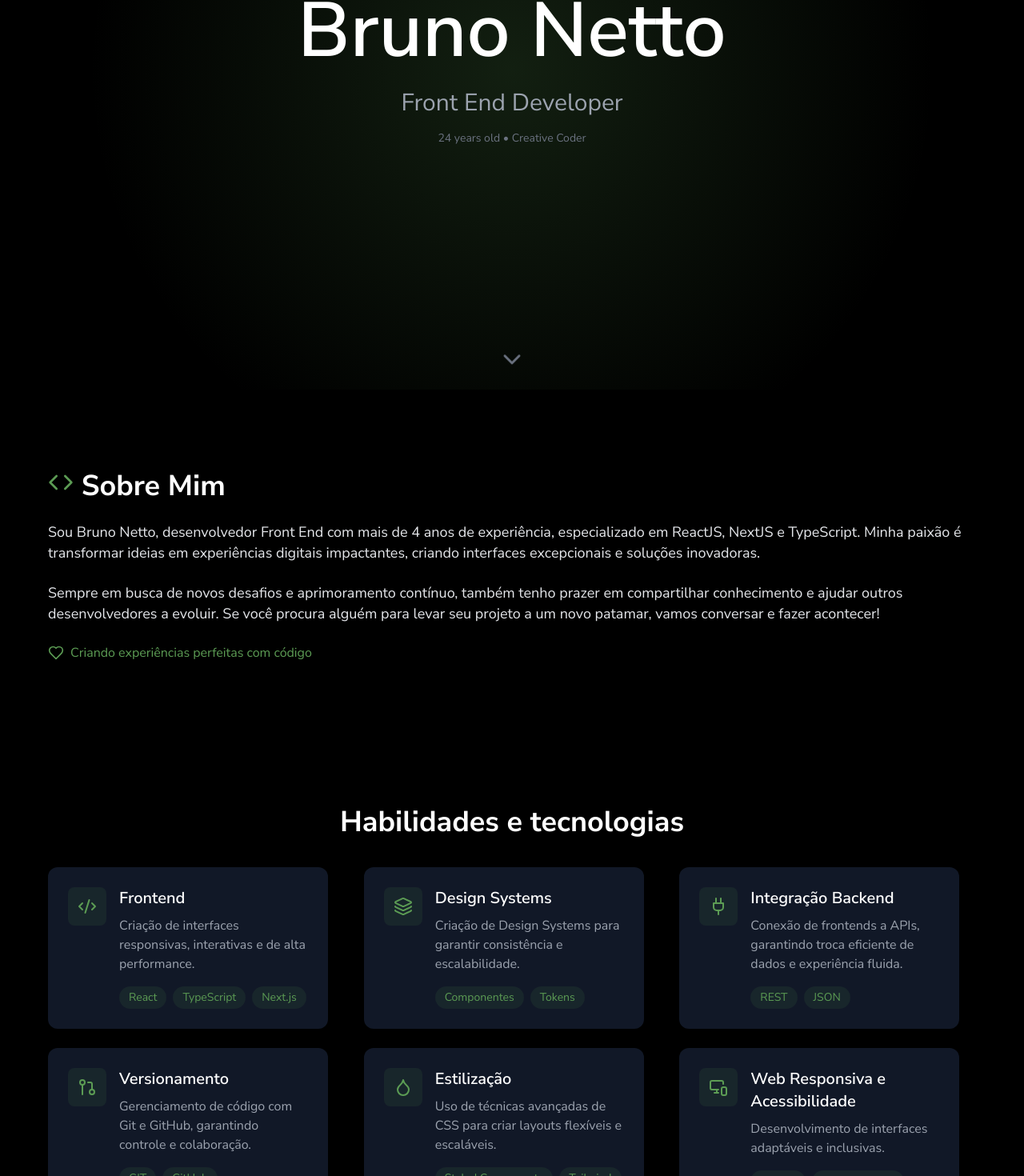
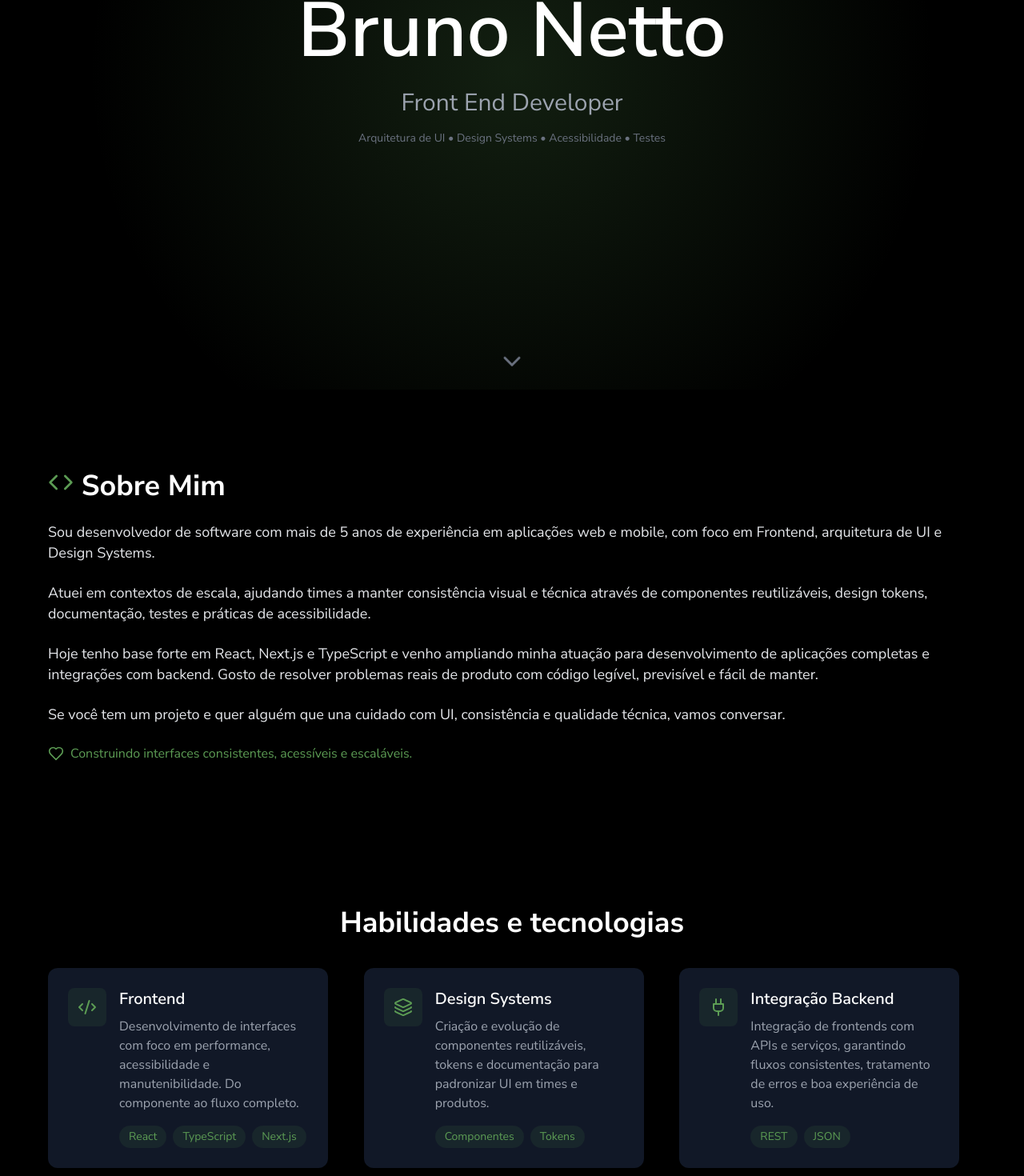
Before and after one commit to nettobruno/portfolio-2025, a Next.js app: page / in a window 1280 px wide. Shown: the part 313-1783 px from the top of the page at 80% size. Built offline with nearby package versions, Linux system fonts and the light colour scheme.

Commit message:
Atualização do conteúdo textual do projeto

```diff
--- a/src/constants/projects.ts
+++ b/src/constants/projects.ts
@@ -1,7 +1,7 @@
 export const projects = [
   {
     title: 'Estima',
-    description: 'Estima é um Planning Poker gratuito e em tempo real, criado para ajudar equipes ágeis a fazer estimativas de forma simples, colaborativa e sem burocracia.',
+    description: 'Estima é um Planning Poker gratuito e em tempo real para ajudar equipes a fazer estimativas de forma simples e colaborativa, sem depender de ferramentas pagas. Construído com foco em baixa fricção e sincronização rápida entre participantes.',
     image: '/images/estima.png',
     tags: ['NextJS', 'Tailwind', 'Firebase'],
     codeUrl: 'https://github.com/nettobruno/estima',
@@ -9,7 +9,7 @@ export const projects = [
   },
   {
     title: 'Contact Manager',
-    description: 'Contact Manager é um gerenciador de contatos simples e eficiente, que ajuda você a organizar, visualizar e acessar suas informações em um só lugar.',
+    description: 'Contact Manager é um gerenciador de contatos simples para organizar, buscar e acessar informações rapidamente em um só lugar. Estou construindo com foco em UX direta e estrutura escalável para crescer com novas funcionalidades.',
     image: '/images/contact-manager.png',
     tags: ['NextJS', 'Tailwind', 'Typescript'],
     codeUrl: 'https://github.com/nettobruno/contact-manager',
@@ -17,7 +17,7 @@ export const projects = [
   },
   {
     title: 'Weather Dashboard',
-    description: 'A beautiful weather dashboard with animated visualizations and detailed forecasts using modern APIs.',
+    description: 'Weather Dashboard é um dashboard de clima com visualizações e previsões detalhadas usando APIs modernas. O objetivo é explorar visualização de dados e componentes reutilizáveis com foco em clareza e performance.',
     image: 'https://images.unsplash.com/photo-1592210454359-9043f067919b?auto=format&fit=crop&q=80&w=1000',
     tags: ['React', 'D3.js', 'Weather API'],
     codeUrl: 'https://github.com/username/weather',
--- a/src/constants/skills.ts
+++ b/src/constants/skills.ts
@@ -15,62 +15,41 @@ export const skills = [
     title: "Frontend",
     icon: Code2,
     description:
-      "Criação de interfaces responsivas, interativas e de alta performance.",
+      "Desenvolvimento de interfaces com foco em performance, acessibilidade e manutenibilidade. Do componente ao fluxo completo.",
     tags: ["React", "TypeScript", "Next.js"],
   },
   {
     title: "Design Systems",
     icon: Layers,
     description:
-      "Criação de Design Systems para garantir consistência e escalabilidade.",
+      "Criação e evolução de componentes reutilizáveis, tokens e documentação para padronizar UI em times e produtos.",
     tags: ["Componentes", "Tokens"],
   },
-  // {
-  //   title: "Qualidade de Código",
-  //   icon: CheckCircle,
-  //   description:
-  //     "Garantia de código limpo, escalável e de fácil manutenção com boas práticas e testes.",
-  //   tags: ["Testes", "Refatoração"],
-  // },
   {
     title: "Integração Backend",
     icon: Plug,
     description:
-      "Conexão de frontends a APIs, garantindo troca eficiente de dados e experiência fluida.",
+      "Integração de frontends com APIs e serviços, garantindo fluxos consistentes, tratamento de erros e boa experiência de uso.",
     tags: ["REST", "JSON"],
   },
-  // {
-  //   title: "CI/CD",
-  //   icon: GitBranch,
-  //   description:
-  //     "Automatização de integração e entrega, garantindo deploys rápidos e consistentes.",
-  //   tags: ["Deploy", "Github Actions"],
-  // },
-  // {
-  //   title: "Gestão de Projetos",
-  //   icon: Clipboard,
-  //   description:
-  //     "Execução de projetos frontend, garantindo alinhamento, prazos e qualidade.",
-  //   tags: ["Scrum", "Kanban", "Gestão"],
-  // },
   {
     title: "Versionamento",
     icon: GitPullRequest,
     description:
-      "Gerenciamento de código com Git e GitHub, garantindo controle e colaboração.",
+      "Rotina com Git e colaboração via PRs, code review e padrões de qualidade para reduzir fricção no time.",
     tags: ["GIT", "GitHub"],
   },
   {
     title: "Estilização",
     icon: Droplet,
     description:
-      "Uso de técnicas avançadas de CSS para criar layouts flexíveis e escaláveis.",
+      "Estilização escalável com Tailwind e Styled Components, com atenção a responsividade, consistência visual e DX.",
     tags: ["Styled Components", "Tailwind"],
   },
   {
-    title: "Web Responsiva e Acessibilidade",
+    title: "Acessibilidade",
     icon: MonitorSmartphone,
-    description: "Desenvolvimento de interfaces adaptáveis e inclusivas.",
+    description: "Interfaces adaptáveis e inclusivas seguindo boas práticas e diretrizes, com foco em uso real.",
     tags: ["WCAG", "Acessibilidade"],
   },
 ];
--- a/src/ui/sections/AboutSection/index.tsx
+++ b/src/ui/sections/AboutSection/index.tsx
@@ -26,10 +26,7 @@ const AboutSection = () => {
           animate={inView ? { opacity: 1, y: 0 } : { opacity: 0, y: 28 }}
           transition={{ delay: 0.2, duration: 0.6, ease: "easeOut" }}
         >
-          Sou Bruno Netto, desenvolvedor Front End com mais de 4 anos de
-          experiência, especializado em ReactJS, NextJS e TypeScript. Minha
-          paixão é transformar ideias em experiências digitais impactantes,
-          criando interfaces excepcionais e soluções inovadoras.
+          Sou desenvolvedor de software com mais de 5 anos de experiência em aplicações web e mobile, com foco em Frontend, arquitetura de UI e Design Systems.
         </motion.p>
 
         <motion.p
@@ -37,19 +34,32 @@ const AboutSection = () => {
           animate={inView ? { opacity: 1, y: 0 } : { opacity: 0, y: 28 }}
           transition={{ delay: 0.3, duration: 0.6, ease: "easeOut" }}
         >
-          Sempre em busca de novos desafios e aprimoramento contínuo, também
-          tenho prazer em compartilhar conhecimento e ajudar outros
-          desenvolvedores a evoluir. Se você procura alguém para levar seu
-          projeto a um novo patamar, vamos conversar e fazer acontecer!
+          Atuei em contextos de escala, ajudando times a manter consistência visual e técnica através de componentes reutilizáveis, design tokens, documentação, testes e práticas de acessibilidade.
+        </motion.p>
+
+        <motion.p
+          initial={{ opacity: 0, y: 28 }}
+          animate={inView ? { opacity: 1, y: 0 } : { opacity: 0, y: 28 }}
+          transition={{ delay: 0.4, duration: 0.6, ease: "easeOut" }}
+        >
+          Hoje tenho base forte em React, Next.js e TypeScript e venho ampliando minha atuação para desenvolvimento de aplicações completas e integrações com backend. Gosto de resolver problemas reais de produto com código legível, previsível e fácil de manter.
+        </motion.p>
+
+        <motion.p
+          initial={{ opacity: 0, y: 28 }}
+          animate={inView ? { opacity: 1, y: 0 } : { opacity: 0, y: 28 }}
+          transition={{ delay: 0.5, duration: 0.6, ease: "easeOut" }}
+        >
+          Se você tem um projeto e quer alguém que una cuidado com UI, consistência e qualidade técnica, vamos conversar.
         </motion.p>
 
         <motion.span
           initial={{ opacity: 0, y: 28 }}
           animate={inView ? { opacity: 1, y: 0 } : { opacity: 0, y: 28 }}
-          transition={{ delay: 0.4, duration: 0.6, ease: "easeOut" }}
+          transition={{ delay: 0.6, duration: 0.6, ease: "easeOut" }}
         >
-          <Heart color="rgba(92,156,84,1)" size={20} /> Criando experiências
-          perfeitas com código
+          <Heart color="rgba(92,156,84,1)" size={20} />
+          Construindo interfaces consistentes, acessíveis e escaláveis.
         </motion.span>
       </motion.div>
     </About>
--- a/src/ui/sections/FormSection/index.tsx
+++ b/src/ui/sections/FormSection/index.tsx
@@ -84,7 +84,7 @@ const FormSection = () => {
   const items = [
     <TitleSection text="Vamos nos conectar" />,
     <SubtitleFormSection>
-      Tem um projeto em mente? Eu adoraria ouvir sobre isso.
+      Tem um projeto em mente ou quer trocar ideia sobre produto, frontend ou design systems? Me mande uma mensagem, bora conversar!
     </SubtitleFormSection>,
     <Input
       name="name"
--- a/src/ui/sections/HeaderSection/index.tsx
+++ b/src/ui/sections/HeaderSection/index.tsx
@@ -24,7 +24,7 @@ const HeaderSection = () => {
         animate={{ opacity: 1, y: 0 }}
         transition={{ delay: 0.3, duration: 0.6, ease: "easeOut" }}
       >
-        24 years old • Creative Coder
+        Arquitetura de UI • Design Systems • Acessibilidade • Testes
       </InfoText>
 
       <BlockArrow
--- a/src/ui/sections/TrustedBySection/index.tsx
+++ b/src/ui/sections/TrustedBySection/index.tsx
@@ -86,7 +86,7 @@ const TrustedBySection = () => {
           ease: "easeOut",
         }}
       >
-        <TitleSection text="Marcas que trabalhei" />
+        <TitleSection text="Experiências e projetos" />
       </motion.div>
 
       <motion.div
```
Also changed, not shown: src/app/not-found.tsx (+4 -4 lines).
